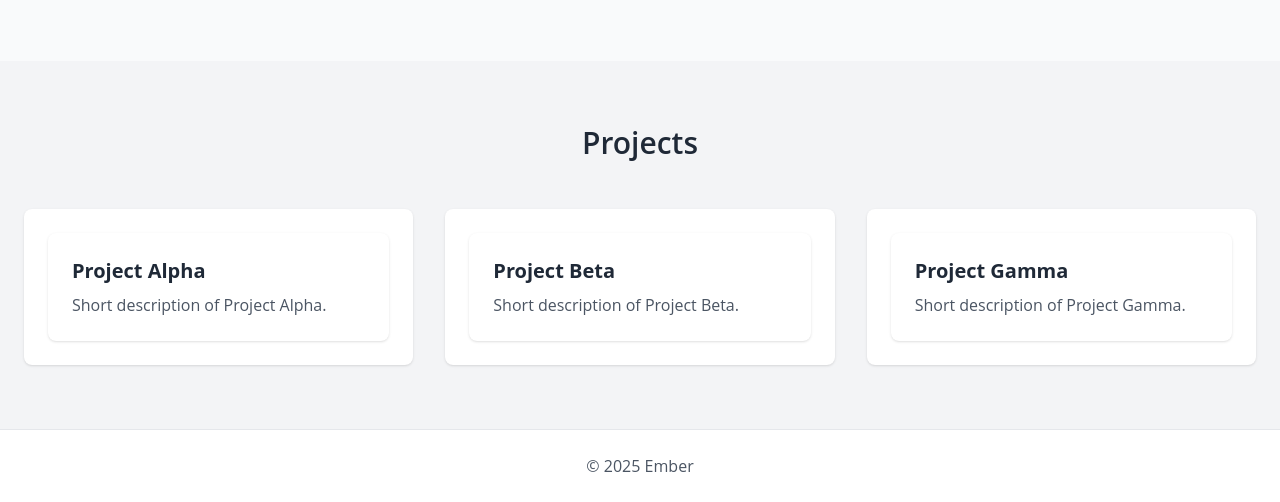
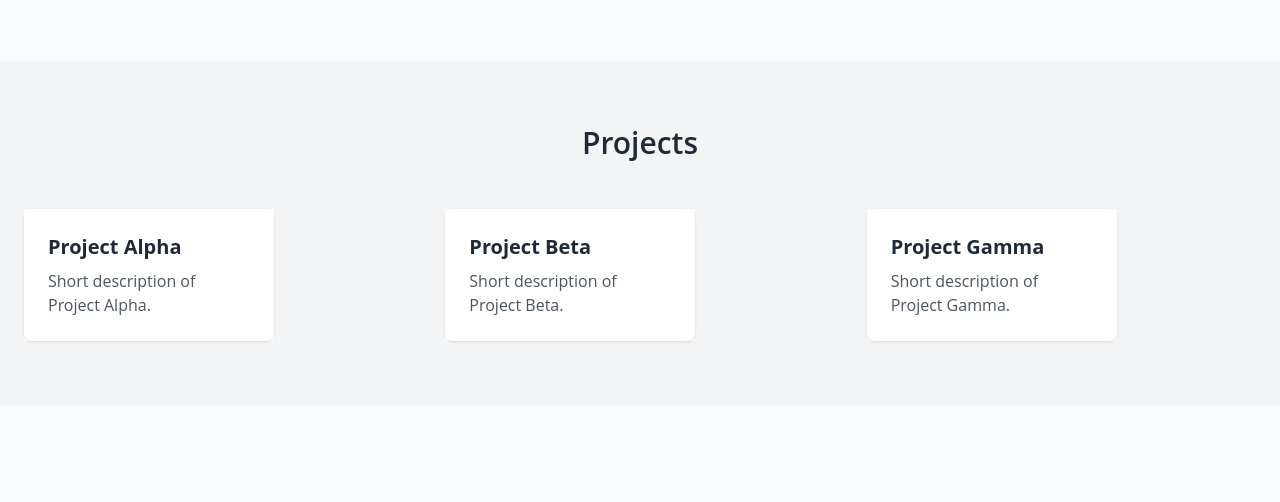
Before and after one commit to emberglobal/emberglobal.github.io, a plain HTML site: page index.html in a window 1280 px wide. Shown: the part 711-1213 px from the top of the page. After the commit the page ends 1116 px from the top, so only its background shows below. Drawn offline with nearby package versions, Linux system fonts and the light colour scheme.

Commit message:
Update index.html

```diff
--- a/index.html
+++ b/index.html
@@ -63,21 +63,21 @@
       <h3 class="text-3xl font-semibold text-center mb-12">Projects</h3>
       <div class="grid gap-8 sm:grid-cols-2 lg:grid-cols-3">
         <!-- Card 1 -->
-        <div class="bg-white p-6 rounded-lg shadow hover:shadow-lg transition">
+        <div class="bg-white alpha-card">
           <a href="project-alpha.html" class="bg-white p-6 rounded-lg shadow hover:shadow-lg transition block">
           <h4 class="font-bold text-xl mb-2">Project Alpha</h4>
           <p class="text-gray-600">Short description of Project Alpha.</p>
           </a>
         </div>
         <!-- Card 2 -->
-        <div class="bg-white p-6 rounded-lg shadow hover:shadow-lg transition">
+        <div class="bg-white beta-card">
           <a href="project-beta.html" class="bg-white p-6 rounded-lg shadow hover:shadow-lg transition block">
             <h4 class="font-bold text-xl mb-2">Project Beta</h4>
             <p class="text-gray-600">Short description of Project Beta.</p>
           </a>
         </div>
         <!-- Card 3 -->
-        <div class="bg-white p-6 rounded-lg shadow hover:shadow-lg transition">
+        <div class="bg-white gamma-card">
           <a href="project-gamma.html" class="bg-white p-6 rounded-lg shadow hover:shadow-lg transition block">
             <h4 class="font-bold text-xl mb-2">Project Gamma</h4>
             <p class="text-gray-600">Short description of Project Gamma.</p>
@@ -87,6 +87,17 @@
     </div>
   </section>
 
+  <style>
+    .alpha-card {
+      max-width: 250px;
+    }
+    .beta-card {
+      max-width: 250px;
+    }
+    .gamma-card {
+      max-width: 250px;
+    }
+
   <!-- Footer -->
   <footer class="bg-white border-t py-6">
     <div class="container mx-auto px-6 text-center text-gray-600">
```
